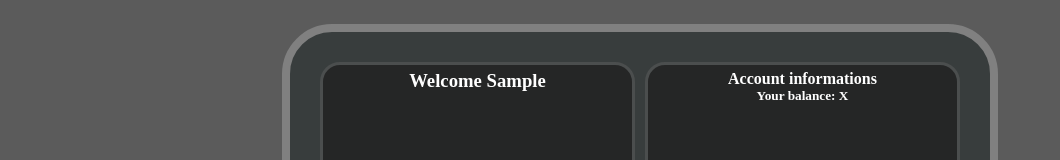
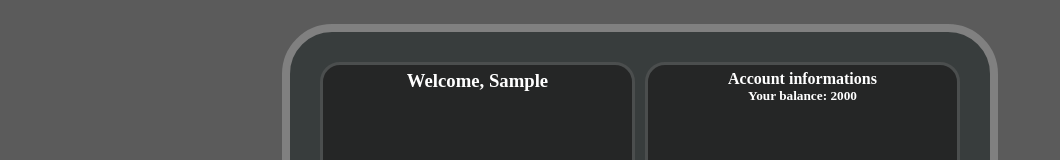
Before and after one commit to asim1799/my-react-projects, a React (Vite) app in the folder 02-budget-bee/: page / in a window 1280 px wide. Both pictures are taken after typing "Sample", "name@example.com", "Sample" into the empty fields and a click on the button "Sign in". Shown: the part 138-298 px from the top of the page, without its empty margins (0-1060 px from the left). Built offline with nearby package versions, Linux system fonts and the light colour scheme.

Commit message:
Implemented redux

```diff
--- a/02-budget-bee/package.json
+++ b/02-budget-bee/package.json
@@ -10,10 +10,12 @@
     "preview": "vite preview"
   },
   "dependencies": {
+    "@reduxjs/toolkit": "^2.3.0",
     "react": "^18.3.1",
     "react-dom": "^18.3.1",
     "react-hook-form": "^7.53.2",
     "react-icons": "^5.3.0",
+    "react-redux": "^9.1.2",
     "styled-components": "^6.1.13"
   },
   "devDependencies": {
--- a/02-budget-bee/src/App.jsx
+++ b/02-budget-bee/src/App.jsx
@@ -1,13 +1,13 @@
-import { useState } from "react";
 import Login from "./components/Login";
 import Home from "./components/Home";
+import { useSelector } from "react-redux";
 
 function App() {
-  const [user, setUser] = useState({});
+  const account = useSelector((store) => store.account);
   return (
     <div>
       <h1>BudgetBee</h1>
-      {!user.username ? <Login setUser={setUser} /> : <Home user={user} />}
+      {account.user ? <Home /> : <Login />}
     </div>
   );
 }
--- a/02-budget-bee/src/components/Home.jsx
+++ b/02-budget-bee/src/components/Home.jsx
@@ -1,5 +1,9 @@
 import styled from "styled-components";
 import { TbSquareRoundedLetterT, TbLocationDollar } from "react-icons/tb";
+import { useDispatch, useSelector } from "react-redux";
+import { sendMoney } from "../features/accounts/accountSlice";
+import { useState } from "react";
+
 const StyledWelcomeScreen = styled.div`
   position: absolute;
   top: 50%;
@@ -54,20 +58,29 @@ const StyledTransactionsButton = styled.button`
   border-radius: 50%;
   padding-top: 5px;
 `;
-function Home({ user }) {
+function Home() {
+  const user = useSelector((store) => store.account.user);
+  const [inputBalance, setInputBalance] = useState("");
+  const dispatch = useDispatch();
+  function handleSend() {
+    dispatch(sendMoney(inputBalance));
+  }
   return (
     <StyledWelcomeScreen>
       <div>
-        <h3>Welcome {user.username}</h3>
+        <h3>Welcome, {user.username}</h3>
       </div>
       <div className="account-info">
         <h4>Account informations</h4>
-        <h5>Your balance: X</h5>
+        <h5>Your balance: {user.balance}</h5>
       </div>
-      <StyledInput placeholder="amount" />
+      <StyledInput
+        onChange={(e) => setInputBalance(e.target.value)}
+        placeholder="amount"
+      />
       <StyledInput placeholder="recipient" />
       <div>
-        <StyledSendButton>
+        <StyledSendButton onClick={() => handleSend()}>
           <TbLocationDollar />
         </StyledSendButton>
         <p>Send money</p>
--- a/02-budget-bee/src/components/Login.jsx
+++ b/02-budget-bee/src/components/Login.jsx
@@ -1,4 +1,6 @@
 import { useForm } from "react-hook-form";
+import { useDispatch } from "react-redux";
+import { setUser } from "../features/accounts/accountSlice";
 import styled from "styled-components";
 const StyledForm = styled.form`
   display: grid;
@@ -32,12 +34,12 @@ const StyledForm = styled.form`
     cursor: pointer;
   }
 `;
-function Login({ setUser }) {
+function Login() {
   const { register, handleSubmit } = useForm();
+  const dispatch = useDispatch();
   function onSubmit(data) {
-    setUser(data);
+    dispatch(setUser(data));
   }
-
   return (
     <StyledForm onSubmit={handleSubmit(onSubmit)}>
       <input
--- /dev/null
+++ b/02-budget-bee/src/features/accounts/accountSlice.js
@@ -0,0 +1,18 @@
+import { createSlice } from "@reduxjs/toolkit";
+
+export const accountSlice = createSlice({
+  name: "account",
+  initialState: {},
+  reducers: {
+    setUser: (state, action) => {
+      state.user = { ...action.payload, balance: 2000 };
+    },
+    sendMoney: (state, action) => {
+      if (state.user.balance >= action.payload) {
+        state.user.balance -= action.payload;
+      }
+    },
+  },
+});
+export const { setUser, sendMoney } = accountSlice.actions;
+export default accountSlice.reducer;
--- a/02-budget-bee/src/main.jsx
+++ b/02-budget-bee/src/main.jsx
@@ -2,9 +2,13 @@ import { StrictMode } from "react";
 import { createRoot } from "react-dom/client";
 import App from "./App.jsx";
 import "./index.css";
+import store from "./store.js";
+import { Provider } from "react-redux";
 
 createRoot(document.getElementById("root")).render(
   <StrictMode>
-    <App />
+    <Provider store={store}>
+      <App />
+    </Provider>
   </StrictMode>
 );
--- /dev/null
+++ b/02-budget-bee/src/store.js
@@ -0,0 +1,5 @@
+import { configureStore } from "@reduxjs/toolkit";
+import accountReducer from "./features/accounts/accountSlice";
+export default configureStore({
+  reducer: { account: accountReducer },
+});
```
Also changed, not shown: 1 other file (tests, documents, lock files or other folders).
